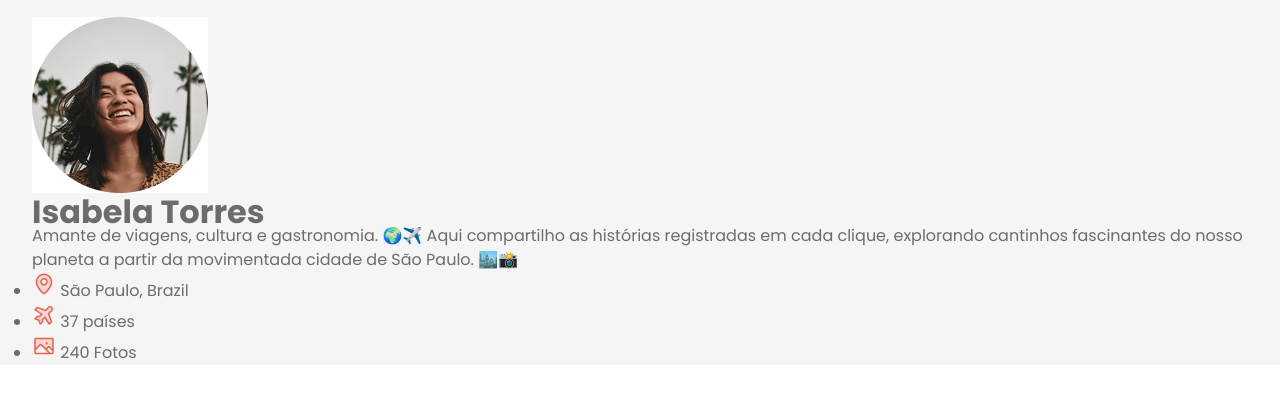
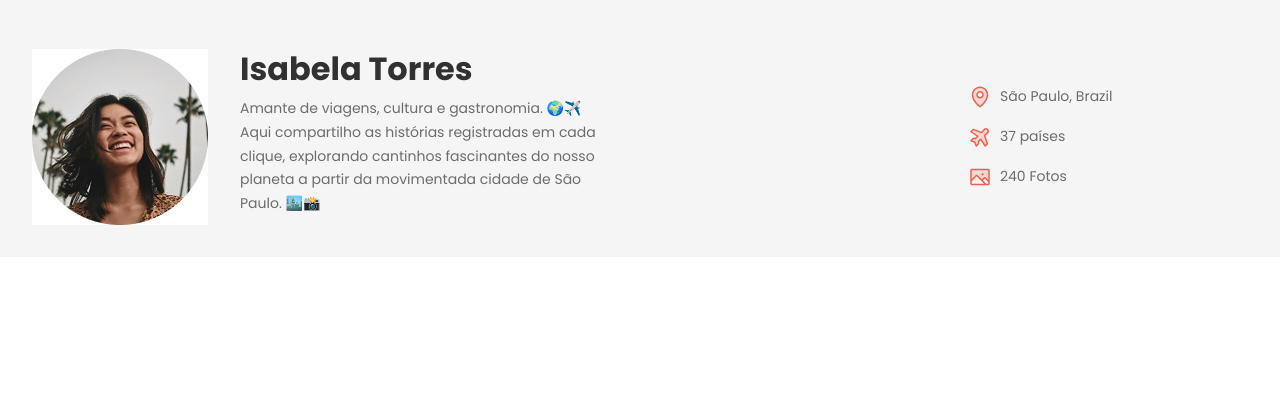
Before and after one commit to Kaique-ms27/Projeto-Pratico-Pagina-de-Receita-Rocketseat, a plain HTML site: page Projeto Prático - Travelgram/index.html in a window 1280 px wide. Shown: the part 79-476 px from the top of the page. Drawn offline with Linux system fonts and the light colour scheme.

Commit message:
Estilização do Header

```diff
--- a/Projeto Prático - Travelgram/index.html
+++ b/Projeto Prático - Travelgram/index.html
@@ -40,7 +40,8 @@
             <div>
               <h1>Isabela Torres</h1>
               <p>
-                Amante de viagens, cultura e gastronomia. 🌍✈️ Aqui compartilho
+                Amante de viagens, cultura e gastronomia. 🌍✈️ <br>
+                Aqui compartilho
                 as histórias registradas em cada clique, explorando cantinhos
                 fascinantes do nosso planeta a partir da movimentada cidade de
                 São Paulo. 🏙️📸
--- /dev/null
+++ b/Projeto Prático - Travelgram/styles/header.css
@@ -0,0 +1,43 @@
+header {
+  padding-block: 32px;
+    font: var(--text-md);
+
+}
+
+header .container {
+  display: flex;
+  justify-content: space-between;
+  align-items: center;
+}
+
+#profile {
+  display: flex;
+  gap: 32px;
+}
+
+#profile > div {
+  max-width: 384px;
+}
+
+#profile h1 {
+  font: var(--text-lg);
+  color: var(--text-color-primary);
+  margin-bottom: 8px;
+}
+
+#info {
+  list-style: none;
+
+
+  display: flex;
+  flex-direction: column;
+  gap: 16px;
+
+  width: 280px;
+}
+
+#info li {
+  display: flex;
+  align-items: center;
+  gap: 8px;
+}
--- a/Projeto Prático - Travelgram/styles/index.css
+++ b/Projeto Prático - Travelgram/styles/index.css
@@ -1,2 +1,3 @@
 @import url(global.css);
 @import url(nav.css);
+@import url(header.css);
```
